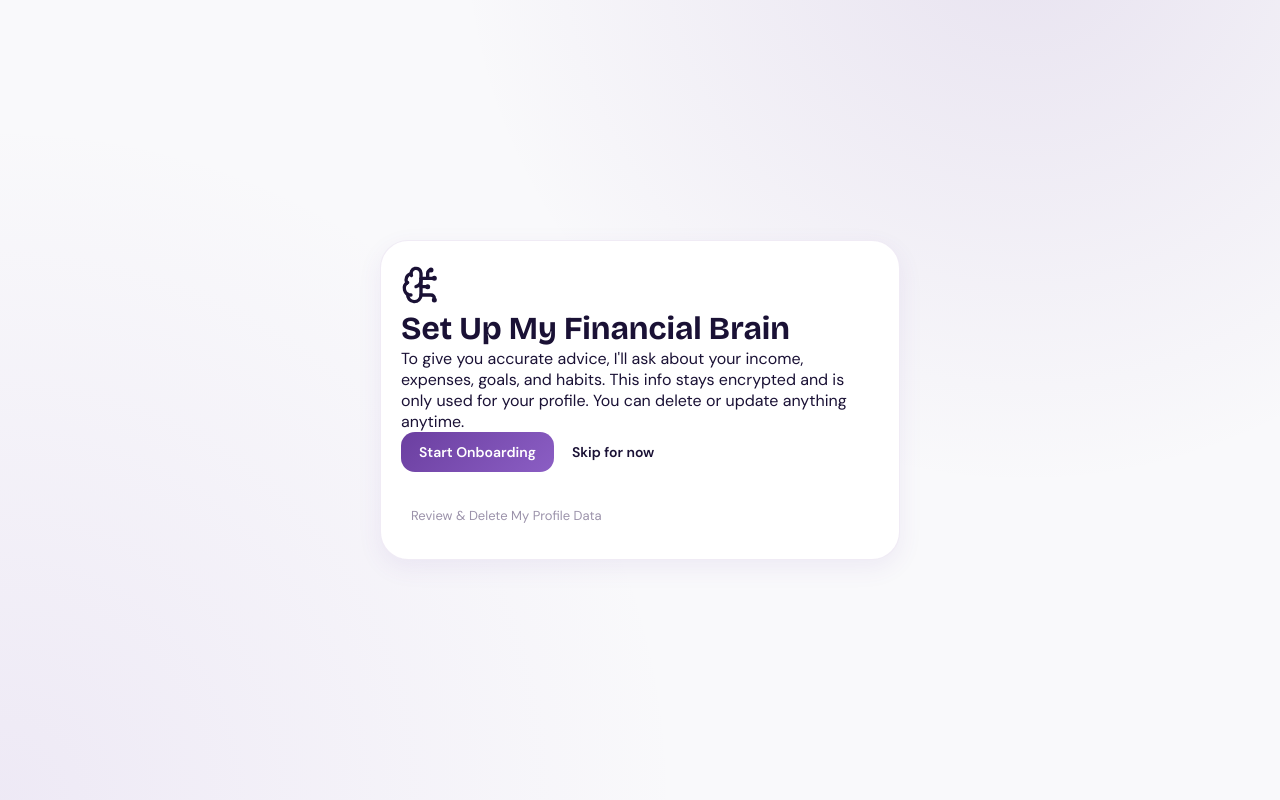
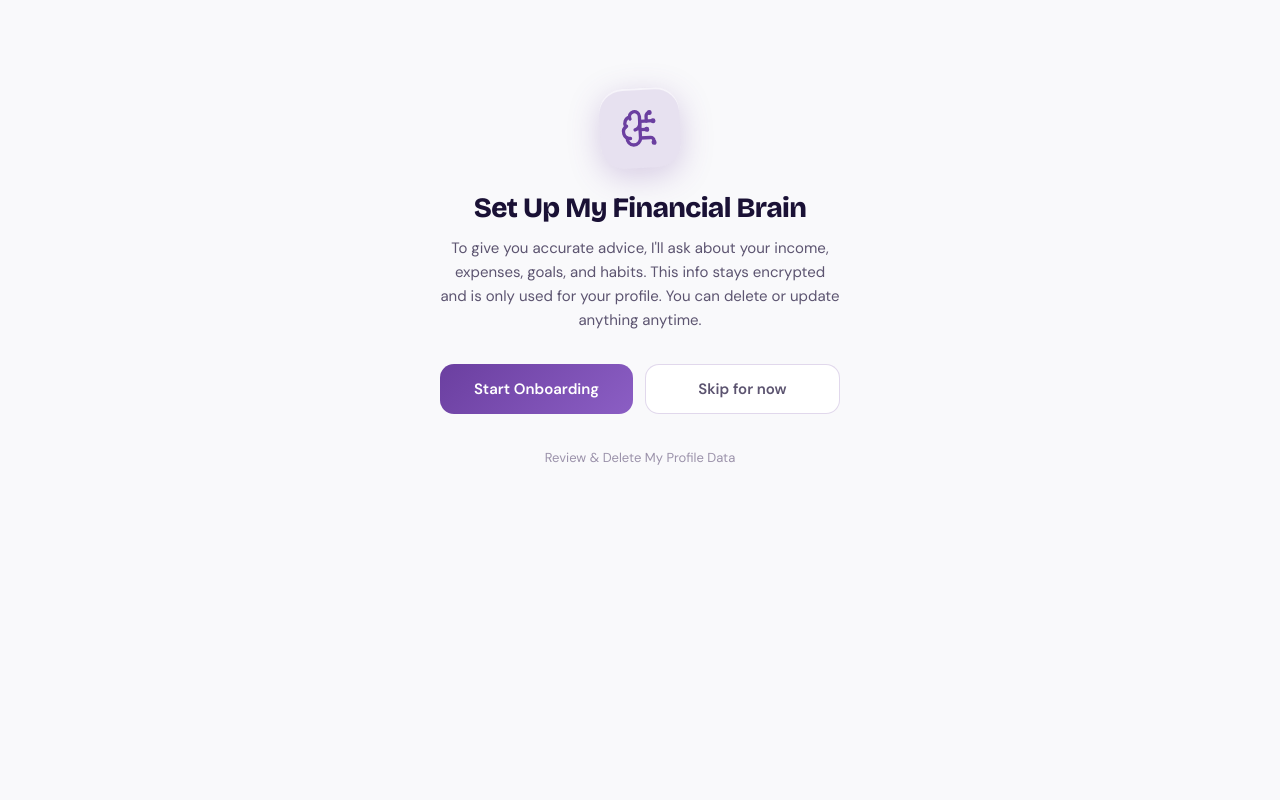
Before and after one commit to abulimen/CashWise, a Next.js app: page /onboarding in a window 1280 px wide. Built offline with nearby package versions, Linux system fonts and the light colour scheme.

Commit message:
UI Redesign: refined fintech aesthetic, lucide icons, full-screen onboarding, and connect-bank routing

```diff
--- a/package.json
+++ b/package.json
@@ -9,6 +9,7 @@
     "lint": "eslint"
   },
   "dependencies": {
+    "@mono.co/connect.js": "^2.0.2",
     "@supabase/supabase-js": "^2.100.0",
     "lucide-react": "^1.7.0",
     "next": "16.2.1",
--- a/src/app/connect-bank/page.tsx
+++ b/src/app/connect-bank/page.tsx
@@ -23,7 +23,7 @@ export default function ConnectBankPage() {
         setError('Unable to connect bank right now. Please try again.');
         return;
       }
-      router.replace('/');
+      router.replace('/onboarding');
     } catch {
       setError('Unable to connect bank right now. Please try again.');
     } finally {
--- a/src/app/globals.css
+++ b/src/app/globals.css
@@ -59,7 +59,15 @@
   --transition-slow: 400ms cubic-bezier(0.4, 0, 0.2, 1);
 
   --bottom-nav-h: 80px;
+  --bottom-nav-h: 80px;
   --sidebar-w: 220px;
+
+  --space-1: 4px;
+  --space-2: 8px;
+  --space-3: 16px;
+  --space-4: 24px;
+  --space-5: 32px;
+  --space-6: 48px;
 }
 
 /* ============ RESET ============ */
@@ -80,11 +88,7 @@ input, textarea, select { font-family: var(--font-body); color: var(--color-text
 .app-shell {
   display: flex;
   min-height: 100svh;
-  background:
-    radial-gradient(circle at 100% 0%, rgba(107, 63, 160, 0.05) 0%, rgba(107, 63, 160, 0) 40%),
-    radial-gradient(circle at 0% 100%, rgba(139, 94, 196, 0.04) 0%, rgba(139, 94, 196, 0) 45%),
-    var(--color-bg);
-  background-attachment: fixed;
+  background: var(--color-bg);
 }
 
 /* Mobile: single column, bottom nav */
@@ -730,3 +734,167 @@ input, textarea, select { font-family: var(--font-body); color: var(--color-text
 /* Button press feel */
 .btn:active { transform: scale(0.97); }
 .hero-action-btn:active { transform: scale(0.97); }
+
+/* ============ ONBOARDING AESTHETIC ============ */
+.glass-card {
+  background: rgba(255, 255, 255, 0.65);
+  backdrop-filter: blur(28px) saturate(1.8);
+  -webkit-backdrop-filter: blur(28px) saturate(1.8);
+  border: 1px solid rgba(255, 255, 255, 0.8);
+  box-shadow: var(--shadow-lg), 0 0 0 1px rgba(107, 63, 160, 0.05);
+  border-radius: var(--radius-xl);
+  overflow: hidden;
+  position: relative;
+}
+.glass-card::before {
+  content: '';
+  position: absolute;
+  top: 0; left: 0; right: 0; height: 1px;
+  background: linear-gradient(90deg, transparent, rgba(255,255,255,0.8), transparent);
+}
+.onboarding-hero-card {
+  padding: 48px 32px;
+  text-align: center;
+  display: flex;
+  flex-direction: column;
+  align-items: center;
+  max-width: 520px;
+  margin: 40px auto;
+  animation: float-up 0.6s cubic-bezier(0.2, 0.8, 0.2, 1) both;
+}
+@keyframes float-up {
+  0% { opacity: 0; transform: translateY(20px) scale(0.98); }
+  100% { opacity: 1; transform: translateY(0) scale(1); }
+}
+.onboarding-hero-icon-wrapper {
+  width: 80px; height: 80px;
+  border-radius: 24px;
+  background: var(--color-primary-alpha);
+  display: flex; align-items: center; justify-content: center;
+  margin-bottom: 24px;
+  color: var(--color-primary);
+  box-shadow: 0 8px 32px var(--color-primary-glow), inset 0 2px 0 rgba(255,255,255,0.6);
+  transform: rotate(-3deg);
+  transition: transform 0.4s ease;
+}
+.onboarding-hero-card:hover .onboarding-hero-icon-wrapper {
+  transform: rotate(0deg) scale(1.05);
+}
+.onboarding-hero-title {
+  font-family: var(--font-display);
+  font-size: 28px;
+  font-weight: 800;
+  color: var(--color-text-primary);
+  letter-spacing: -0.02em;
+  margin-bottom: 12px;
+  line-height: 1.15;
+}
+.onboarding-hero-subtitle {
+  color: var(--color-text-secondary);
+  font-size: 15px;
+  line-height: 1.6;
+  margin-bottom: 32px;
+  max-width: 400px;
+}
+.onboarding-hero-actions {
+  display: flex;
+  flex-direction: column;
+  gap: 12px;
+  width: 100%;
+}
+@media (min-width: 500px) {
+  .onboarding-hero-actions {
+    flex-direction: row;
+  }
+}
+.onboarding-hero-actions .btn {
+  flex: 1;
+  padding: 14px 20px;
+  font-size: 15px;
+  height: auto;
+}
+.btn-onboarding-skip {
+  background: var(--color-bg-card);
+  border: 1px solid var(--color-border-strong);
+  color: var(--color-text-secondary);
+  font-weight: 600;
+  transition: all 0.2s;
+  border-radius: var(--radius-md);
+}
+.btn-onboarding-skip:hover {
+  background: var(--color-bg-input);
+  color: var(--color-text-primary);
+  border-color: var(--color-border);
+}
+
+.onboarding-chat-area {
+  padding: 24px 24px 32px 24px;
+  display: flex;
+  flex-direction: column;
+  gap: 20px;
+  width: 100%;
+  max-width: 900px;
+  margin: 0 auto;
+  flex: 1;
+}
+.onboarding-question-bubble {
+  background: var(--color-primary);
+  color: white;
+  padding: 16px 20px;
+  border-radius: 20px 20px 20px 4px;
+  font-size: 15px;
+  line-height: 1.5;
+  box-shadow: 0 4px 16px var(--color-primary-glow);
+  max-width: 90%;
+  animation: scale-in 0.3s ease-out both;
+}
+@keyframes scale-in { 0% {opacity:0; transform: scale(0.95) translateY(10px);} 100% {opacity:1; transform: scale(1) translateY(0);} }
+
+.onboarding-input-bar {
+  display: flex;
+  align-items: center;
+  gap: 12px;
+  background: var(--color-bg-card);
+  border: 1px solid var(--color-border-strong);
+  border-radius: var(--radius-full);
+  padding: 6px 6px 6px 20px;
+  transition: all 0.2s;
+  box-shadow: var(--shadow-sm);
+  margin-top: auto;
+  min-height: 56px;
+}
+.onboarding-input-bar:focus-within {
+  border-color: var(--color-primary);
+  box-shadow: 0 0 0 4px var(--color-primary-glow), var(--shadow-sm);
+}
+.onboarding-input-field {
+  flex: 1;
+  border: none;
+  background: transparent;
+  outline: none;
+  font-size: 15px;
+  color: var(--color-text-primary);
+}
+.onboarding-input-field::placeholder { color: var(--color-text-muted); }
+.onboarding-send-btn {
+  width: 44px; height: 44px;
+  border-radius: 50%;
+  background: linear-gradient(135deg, var(--color-primary), var(--color-primary-light));
+  color: white;
+  display: flex; align-items: center; justify-content: center;
+  border: none;
+  cursor: pointer;
+  transition: all 0.2s;
+  flex-shrink: 0;
+}
+.onboarding-send-btn:hover:not(:disabled) {
+  transform: scale(1.05);
+  box-shadow: 0 4px 12px var(--color-primary-glow);
+}
+.onboarding-send-btn:disabled {
+  background: var(--color-bg-input);
+  color: var(--color-text-muted);
+  cursor: not-allowed;
+  box-shadow: none;
+  transform: none;
+}
--- a/src/app/login/page.tsx
+++ b/src/app/login/page.tsx
@@ -19,7 +19,8 @@ export default function LoginPage() {
         setError('Unable to sign in right now. Please try again.');
         return;
       }
-      router.replace('/onboarding');
+      window.localStorage.setItem('cw_logged_in', 'true');
+      router.replace('/connect-bank');
     } catch {
       setError('Unable to sign in right now. Please try again.');
     } finally {
--- a/src/app/onboarding/page.tsx
+++ b/src/app/onboarding/page.tsx
@@ -7,13 +7,11 @@ export default function OnboardingPage() {
   const router = useRouter();
 
   return (
-    <main className="auth-shell">
-      <div className="auth-card" style={{ maxWidth: 520 }}>
-        <OnboardingFlow
-          onCompleted={() => router.replace('/')}
-          onSkip={() => router.replace('/')}
-        />
-      </div>
+    <main className="app-shell" style={{ display: 'flex', flexDirection: 'column', minHeight: '100svh' }}>
+      <OnboardingFlow
+        onCompleted={() => router.replace('/')}
+        onSkip={() => router.replace('/')}
+      />
     </main>
   );
 }
```
Also changed, not shown: src/app/page.tsx (+8 -1 lines), 1 other file (tests, documents, lock files or other folders).
